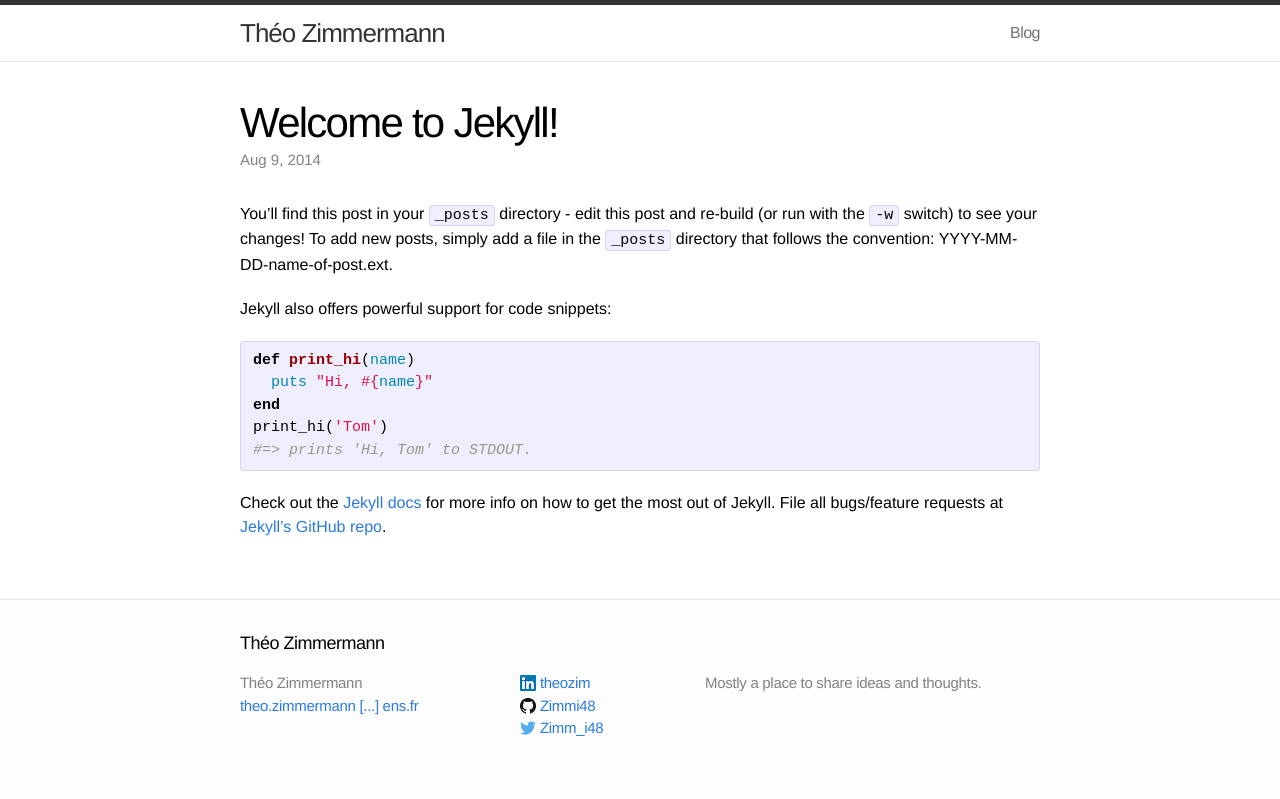
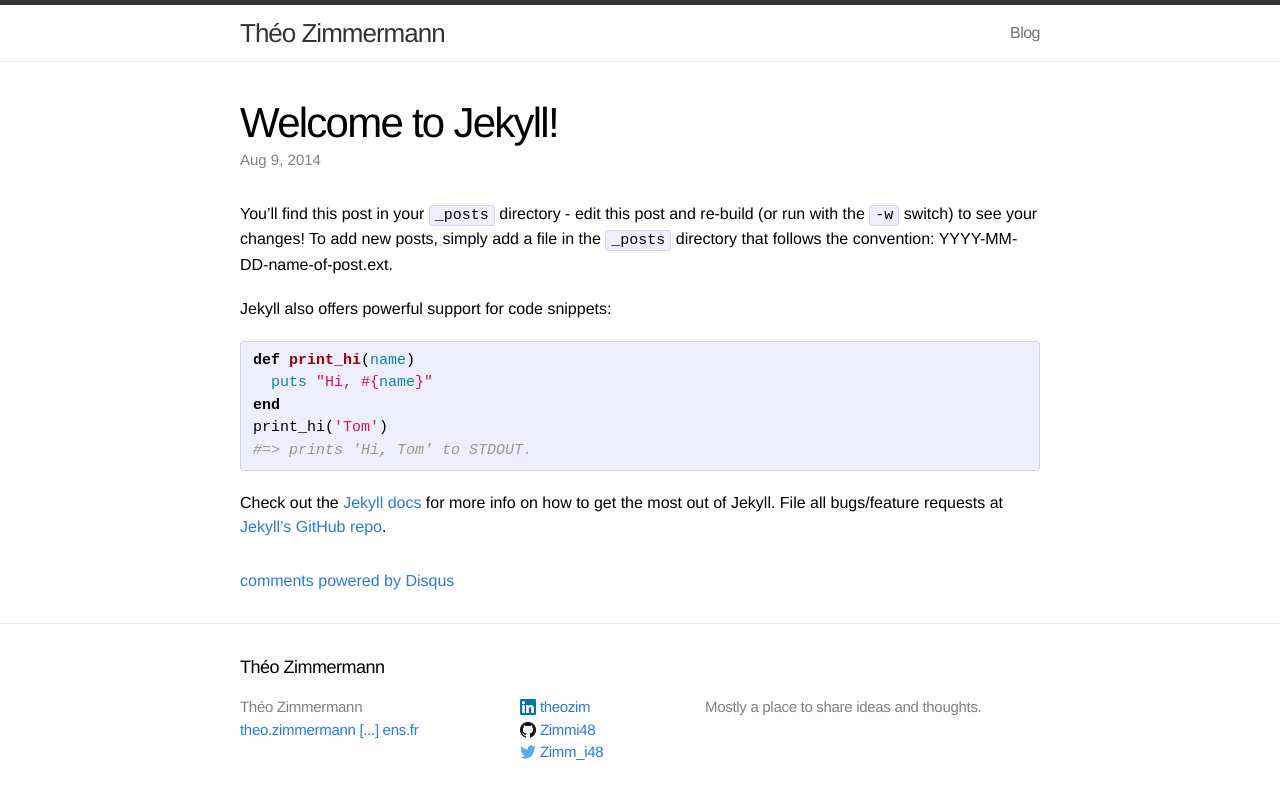
Before and after one commit to Zimmi48/zimmi48.github.io, a Jekyll site: the page built from _posts/2014-08-09-welcome-to-jekyll.markdown, in a window 1280 px wide. Shown: the top 799 px of the page. Built offline with Jekyll 4.4.1, drawn with Linux system fonts in a browser that asks for light colours; comment, search, counter and statistics services are not loaded; some of the changed lines change nothing that is shown.

Commit message:
add disqus comments to articles

```diff
--- a/_layouts/post.html
+++ b/_layouts/post.html
@@ -12,4 +12,20 @@
 		{{ content }}
 	</article>
 
+    <div id="disqus_thread"></div>
+    <script type="text/javascript">
+        /* * * CONFIGURATION VARIABLES: EDIT BEFORE PASTING INTO YOUR WEBPAGE * * */
+        var disqus_shortname = 'theozim'; // required: replace example with your forum shortname
+
+        /* * * DON'T EDIT BELOW THIS LINE * * */
+        (function() {
+            var dsq = document.createElement('script'); dsq.type = 'text/javascript'; dsq.async = true;
+            dsq.src = '//' + disqus_shortname + '.disqus.com/embed.js';
+            (document.getElementsByTagName('head')[0] || document.getElementsByTagName('body')[0]).appendChild(dsq);
+        })();
+    </script>
+    <noscript>Please enable JavaScript to view the <a href="http://disqus.com/?ref_noscript">comments powered by Disqus.</a></noscript>
+    <a href="http://disqus.com" class="dsq-brlink">comments powered by <span class="logo-disqus">Disqus</span></a>
+
+
 </div>
```
Lines whose indentation alone changed are shown as unchanged.
